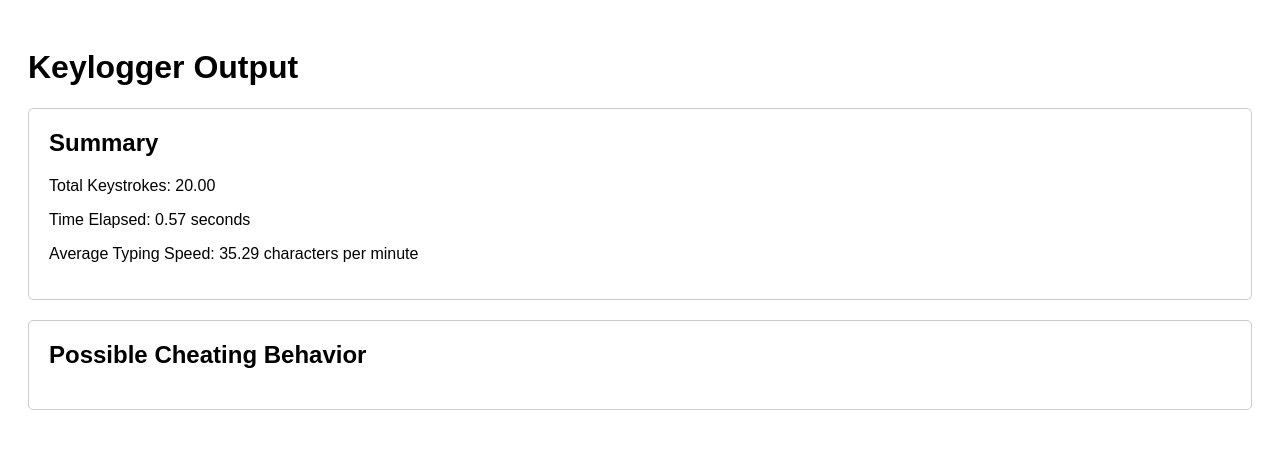
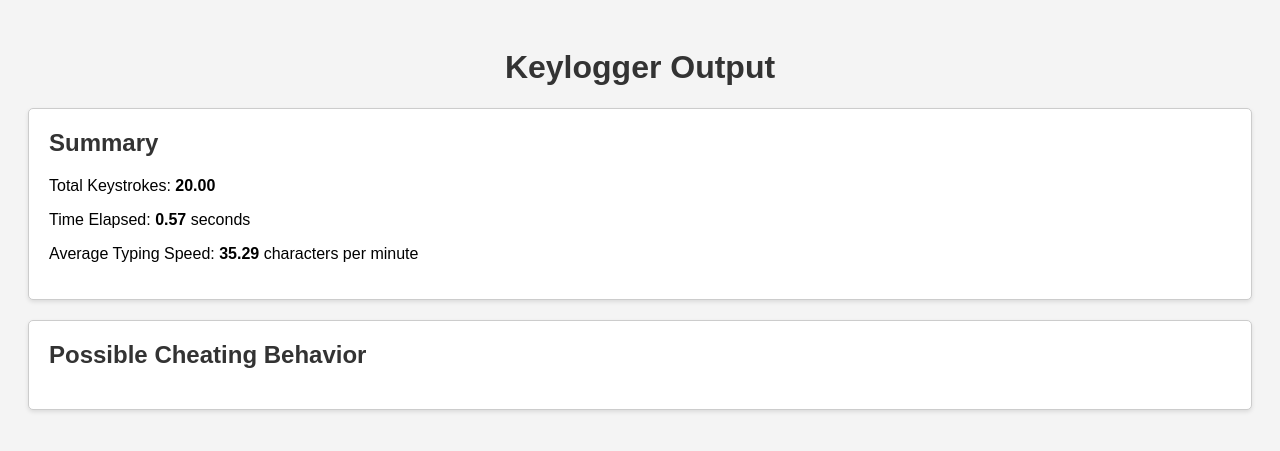
Before and after one commit to Tahiralira/Cheating-Surveillance, a Flask app: page / in a window 1280 px wide. Shown: the top 451 px of the page. Run offline with Flask 3, Linux system fonts and the light colour scheme.

Commit message:
Update index.html

```diff
--- a/templates/index.html
+++ b/templates/index.html
@@ -8,15 +8,23 @@
         body {
             font-family: Arial, sans-serif;
             padding: 20px;
+            background-color: #f4f4f4;
+        }
+        h1 {
+            text-align: center;
+            color: #333;
         }
         .output-container {
+            background-color: #fff;
             border: 1px solid #ccc;
             border-radius: 5px;
             padding: 20px;
             margin-bottom: 20px;
+            box-shadow: 0 2px 4px rgba(0,0,0,0.1);
         }
         h2 {
             margin-top: 0;
+            color: #333;
         }
         .key-combinations {
             margin-top: 10px;
@@ -25,6 +33,7 @@
         }
         .key-combination {
             margin-bottom: 5px;
+            color: #666;
         }
     </style>
 </head>
@@ -32,9 +41,9 @@
     <h1>Keylogger Output</h1>
     <div class="output-container">
         <h2>Summary</h2>
-        <p>Total Keystrokes: {{ '%.2f'|format(output.total_keystrokes) }}</p>
-        <p>Time Elapsed: {{ '%.2f'|format(output.time_elapsed) }} seconds</p>
-        <p>Average Typing Speed: {{ '%.2f'|format(output.average_typing_speed) }} characters per minute</p>
+        <p>Total Keystrokes: <strong>{{ '%.2f'|format(output.total_keystrokes) }}</strong></p>
+        <p>Time Elapsed: <strong>{{ '%.2f'|format(output.time_elapsed) }}</strong> seconds</p>
+        <p>Average Typing Speed: <strong>{{ '%.2f'|format(output.average_typing_speed) }}</strong> characters per minute</p>
     </div>
     <div class="output-container">
         <h2>Possible Cheating Behavior</h2>
```
